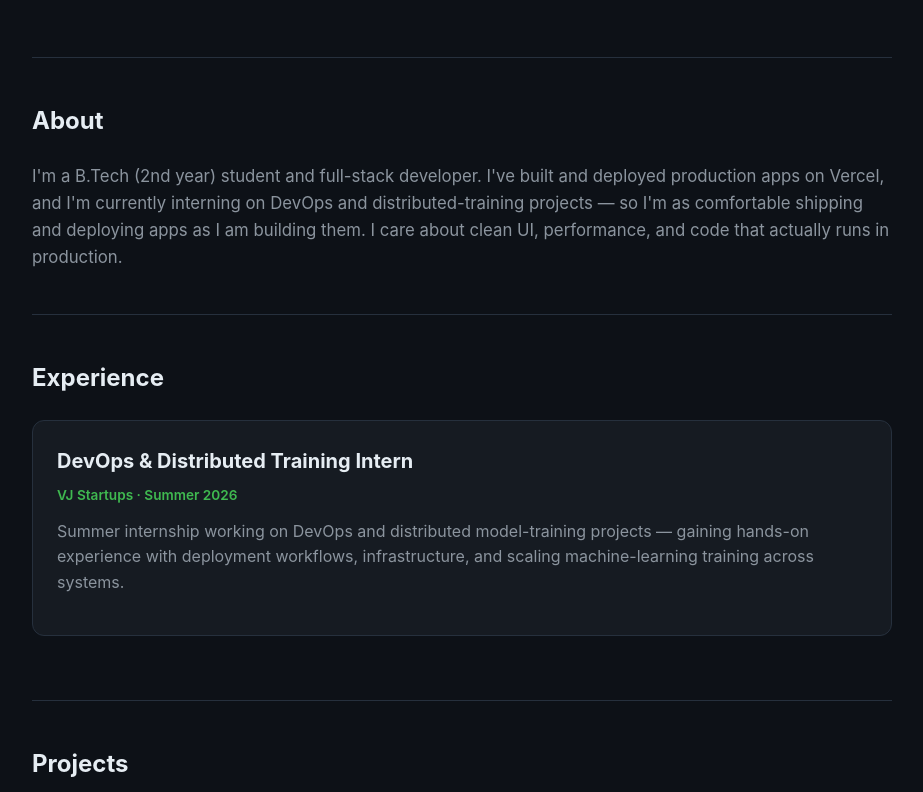
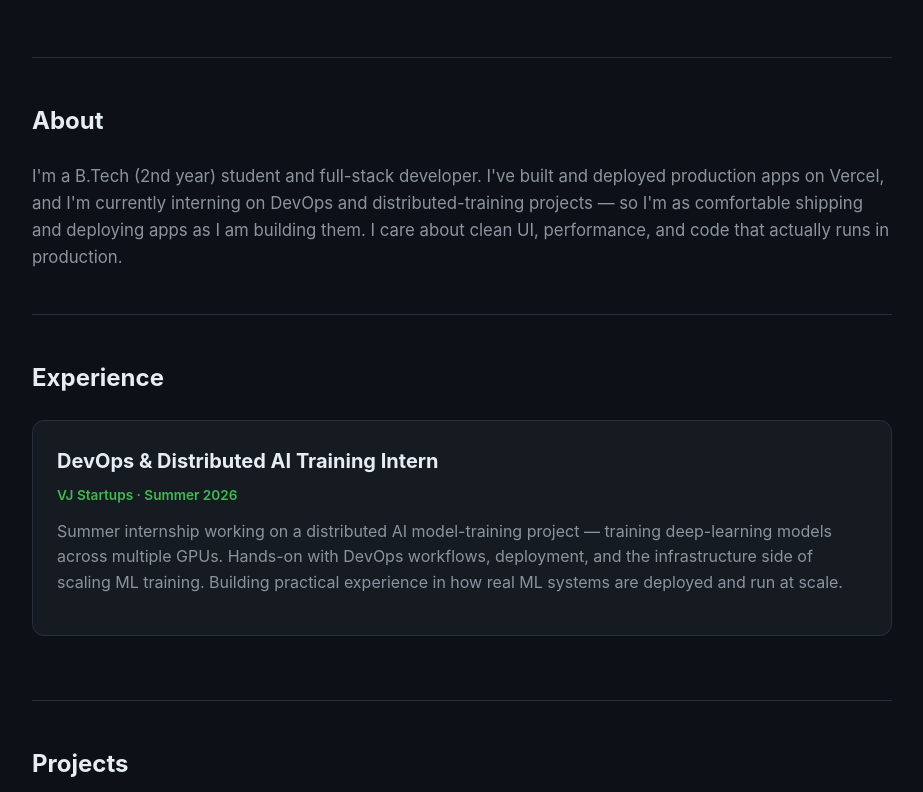
Before and after one commit to Sathwika1216/portfolio, a plain HTML site: page index.html in a window 1280 px wide. Shown: the part 366-1158 px from the top of the page, without its empty margins (178-1101 px from the left). Drawn offline with Linux system fonts and the light colour scheme.

Commit message:
Revise internship title and project description
Updated internship title and description for clarity.

```diff
--- a/index.html
+++ b/index.html
@@ -67,15 +67,17 @@
   distributed-training projects — so I'm as comfortable shipping and deploying apps as I am building them. I care about clean UI, performance, and code that
   actually runs in production.</p>
     </section>
-        <section>
+     <section>
       <h2>Experience</h2>
       <div class="card">
-        <h3>DevOps &amp; Distributed Training Intern</h3>
+        <h3>DevOps &amp; Distributed AI Training Intern</h3>
         <div class="stack">VJ Startups · Summer 2026</div>
-        <p>Summer internship working on DevOps and distributed model-training projects — gaining hands-on experience with deployment workflows, infrastructure,
-  and scaling machine-learning training across systems.</p>
+        <p>Summer internship working on a distributed AI model-training project — training deep-learning models across multiple GPUs. Hands-on with DevOps
+  workflows, deployment, and the infrastructure side of scaling ML training. Building practical experience in how real ML systems are deployed and run at
+  scale.</p>
       </div>
     </section>
+
 
 
     <section>
```
